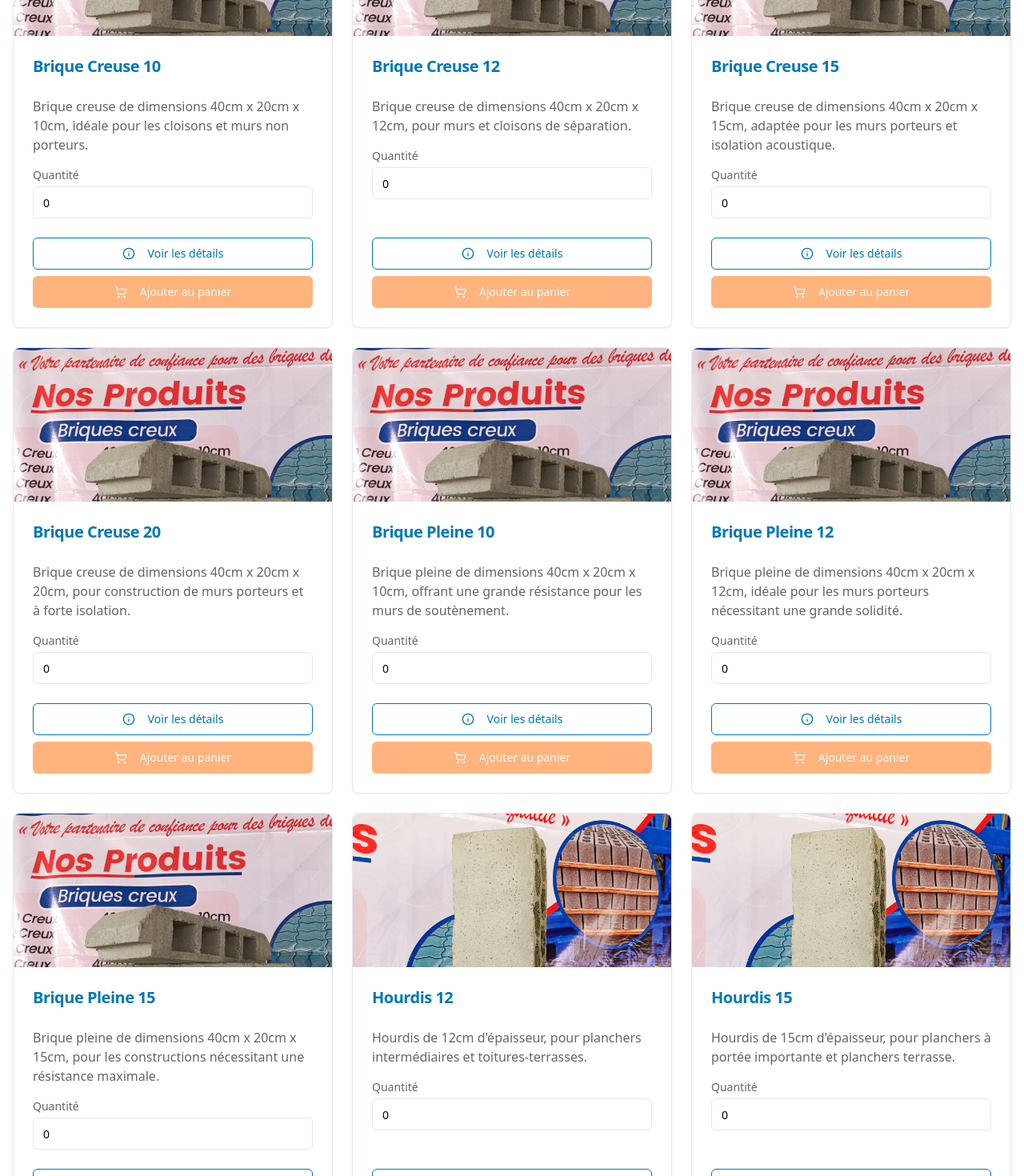
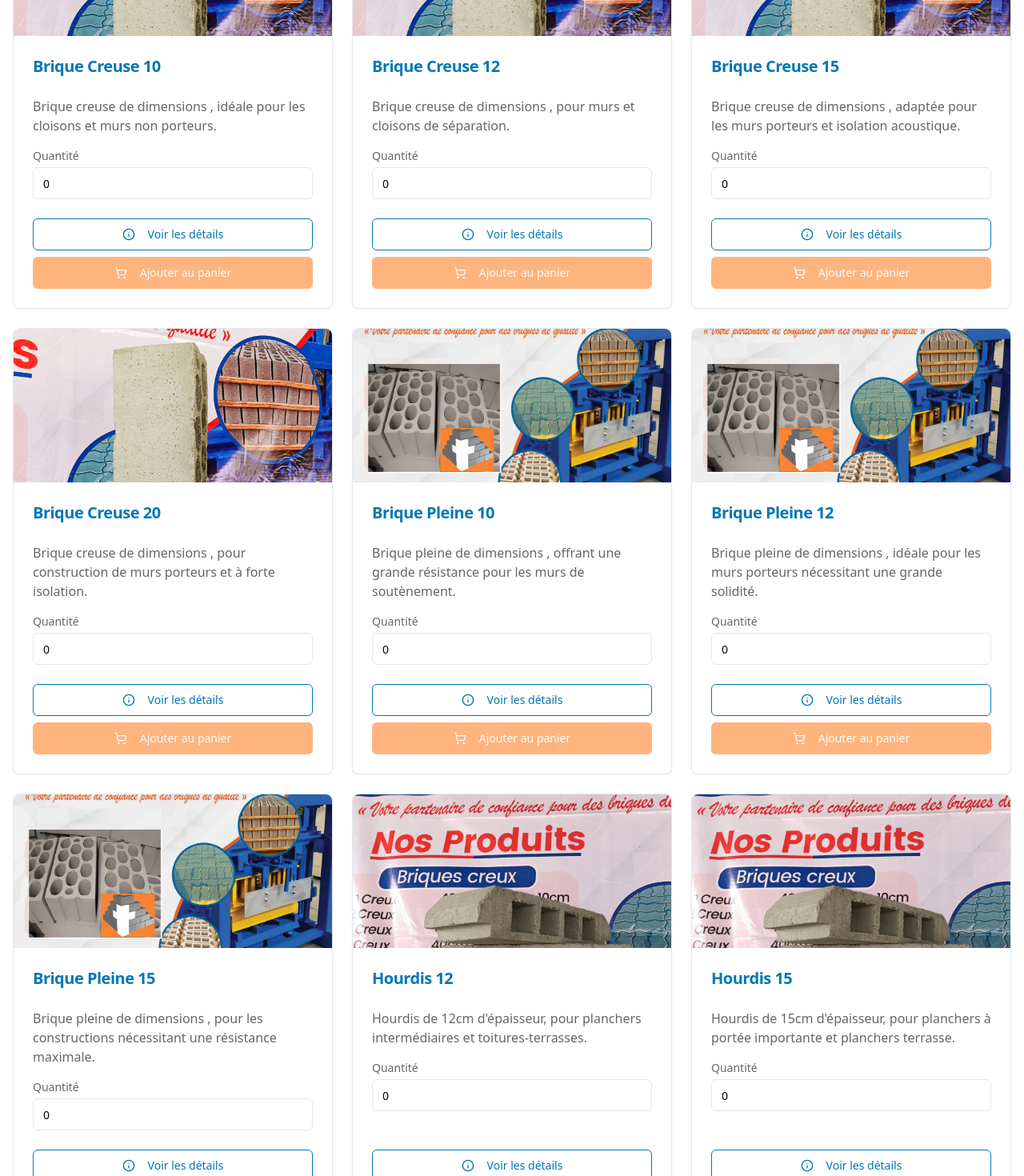
Before and after one commit to Seydougsm/cornerstonebriquelome-42, a React (Vite) app: page /services in a window 1280 px wide. Shown: the part 500-1970 px from the top of the page at 80% size. Built offline with nearby package versions, Linux system fonts and the light colour scheme.

Commit message:
Add files via upload

```diff
--- a/src/pages/Services.tsx
+++ b/src/pages/Services.tsx
@@ -5,9 +5,9 @@ import ProductCard from '@/components/ProductCard';
 
 // Images à remplacer par les photos téléchargées
 const productImages = {
-  creuxImage: "/lovable-uploads/2a1a2ef8-7fd3-41a1-8af5-a4c0d7bfe543.png",
-  pleinImage: "/lovable-uploads/c3390b5c-8932-4466-85fa-1952e2b7dabc.png",
-  hourdisImage: "/lovable-uploads/579282be-70b9-4edb-b6ba-da8dc8ce2088.png",
+  creuxImage: "/lovable-uploads/350f469e-14ca-46ab-ae62-1c11d4502d27.png",
+  pleinImage: "/lovable-uploads/f84d0352-9184-4976-a414-b54cef2434f7.png",
+  hourdisImage: "/lovable-uploads/2a1a2ef8-7fd3-41a1-8af5-a4c0d7bfe543.png",
   paveImage: "/lovable-uploads/37a4e285-3958-44f1-97be-220084e4c3de.png",
 };
 
@@ -16,7 +16,7 @@ const Services = () => {
     {
       id: "creux-10",
       name: "Brique Creuse 10",
-      description: "Brique creuse de dimensions 40cm x 20cm x 10cm, idéale pour les cloisons et murs non porteurs.",
+      description: "Brique creuse de dimensions , idéale pour les cloisons et murs non porteurs.",
       price: 250,
       image: productImages.creuxImage,
       type: "creux",
@@ -25,7 +25,7 @@ const Services = () => {
     {
       id: "creux-12",
       name: "Brique Creuse 12",
-      description: "Brique creuse de dimensions 40cm x 20cm x 12cm, pour murs et cloisons de séparation.",
+      description: "Brique creuse de dimensions , pour murs et cloisons de séparation.",
       price: 300,
       image: productImages.creuxImage,
       type: "creux",
@@ -34,7 +34,7 @@ const Services = () => {
     {
       id: "creux-15",
       name: "Brique Creuse 15",
-      description: "Brique creuse de dimensions 40cm x 20cm x 15cm, adaptée pour les murs porteurs et isolation acoustique.",
+      description: "Brique creuse de dimensions , adaptée pour les murs porteurs et isolation acoustique.",
       price: 380,
       image: productImages.creuxImage,
       type: "creux",
@@ -43,7 +43,7 @@ const Services = () => {
     {
       id: "creux-20",
       name: "Brique Creuse 20",
-      description: "Brique creuse de dimensions 40cm x 20cm x 20cm, pour construction de murs porteurs et à forte isolation.",
+      description: "Brique creuse de dimensions , pour construction de murs porteurs et à forte isolation.",
       price: 500,
       image: productImages.creuxImage,
       type: "creux",
@@ -52,7 +52,7 @@ const Services = () => {
     {
       id: "plein-10",
       name: "Brique Pleine 10",
-      description: "Brique pleine de dimensions 40cm x 20cm x 10cm, offrant une grande résistance pour les murs de soutènement.",
+      description: "Brique pleine de dimensions , offrant une grande résistance pour les murs de soutènement.",
       price: 350,
       image: productImages.pleinImage,
       type: "plein",
@@ -61,7 +61,7 @@ const Services = () => {
     {
       id: "plein-12",
       name: "Brique Pleine 12",
-      description: "Brique pleine de dimensions 40cm x 20cm x 12cm, idéale pour les murs porteurs nécessitant une grande solidité.",
+      description: "Brique pleine de dimensions , idéale pour les murs porteurs nécessitant une grande solidité.",
       price: 460,
       image: productImages.pleinImage,
       type: "plein",
@@ -70,7 +70,7 @@ const Services = () => {
     {
       id: "plein-15",
       name: "Brique Pleine 15",
-      description: "Brique pleine de dimensions 40cm x 20cm x 15cm, pour les constructions nécessitant une résistance maximale.",
+      description: "Brique pleine de dimensions , pour les constructions nécessitant une résistance maximale.",
       price: 500,
       image: productImages.pleinImage,
       type: "plein",
```
